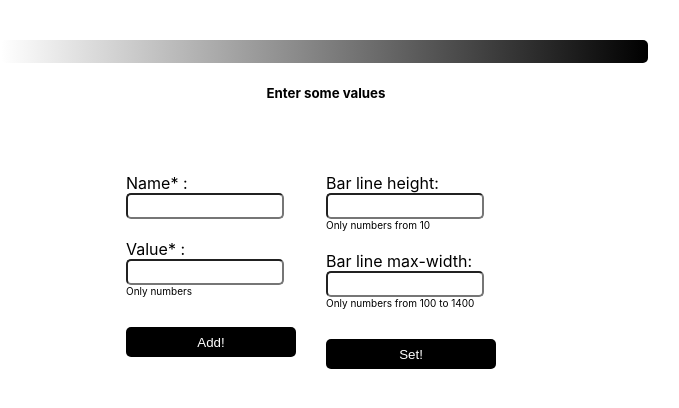
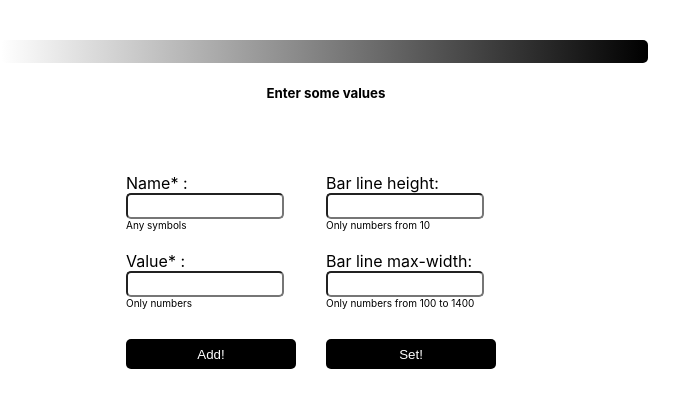
Before and after one commit to ksmatievskaya/trood_progressBar, a React (Create React App) app: page / in a window 1280 px wide. Shown: the top 408 px of the page, without its empty margins (314-993 px from the left). Built offline with nearby package versions, Linux system fonts and the light colour scheme; the HTML template or start-up script is replaced by a standard one.

Commit message:
fixed forms display

```diff
--- a/src/components/form/Forms.js
+++ b/src/components/form/Forms.js
@@ -50,6 +50,7 @@ const Form = () => {
                                  required
                                  value={itemName}
                                  onChange={(e) => setItemName(e.target.value)}/>
+                                 <div className='form_info'>Any symbols</div>
                 </div>
                 <div className='form_input'>
                     Value* : <input type='text'
```
